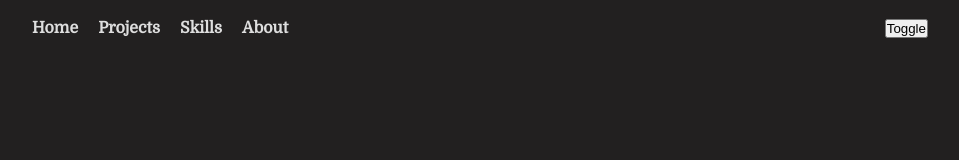
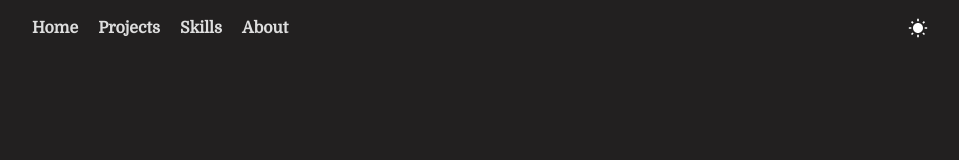
Before and after one commit to samsonc89/samson-react-portfolio, a React (Vite) app: page / in a window 1280 px wide. Shown: the top 160 px of the page, without its empty margins (160-1119 px from the left). Built offline with nearby package versions, Linux system fonts and the light colour scheme.

Commit message:
Add svg to toggle button

```diff
--- a/src/components/navbar/Navbar.jsx
+++ b/src/components/navbar/Navbar.jsx
@@ -22,7 +22,7 @@ const Navbar = () => {
   return (
     <div className="navbar">
       <NavLinks />
-      <button id="btn--theme-toggle">Toggle</button>
+      <button id="btn--theme-toggle"></button>
     </div>
   );
 };
--- a/src/components/navbar/navbar.css
+++ b/src/components/navbar/navbar.css
@@ -9,4 +9,8 @@
 
 #btn--theme-toggle {
   margin-left: auto;
+  background: var(--toggle-button);
+  border: none;
+  height: 20px;
+  width: 20px;
 }
```
